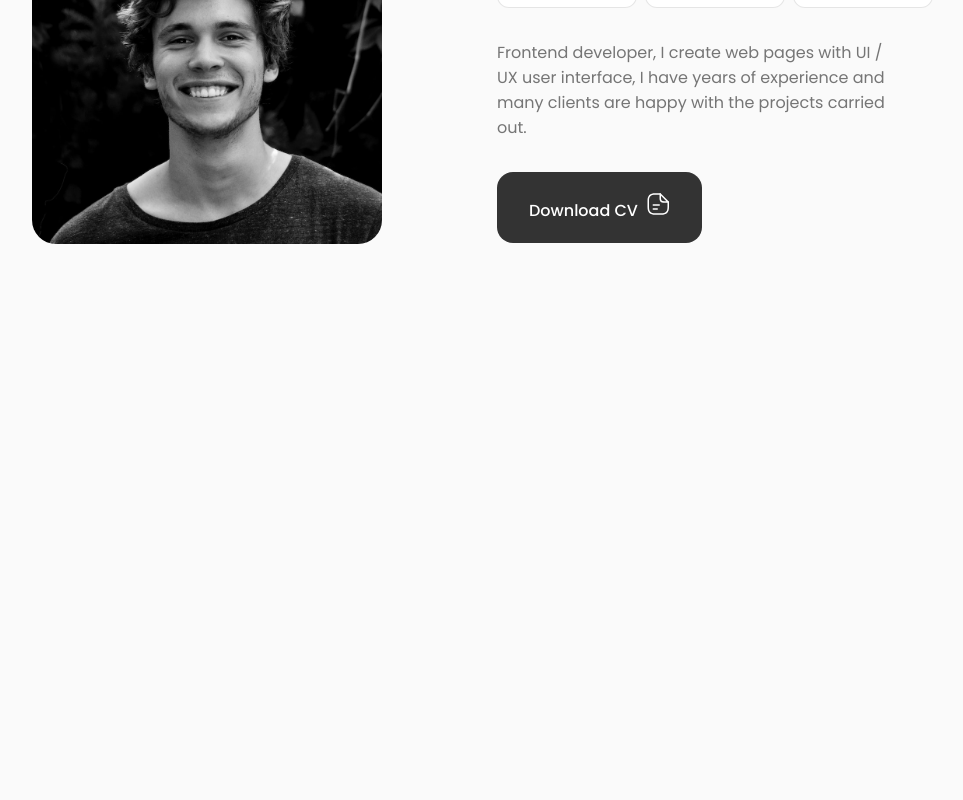
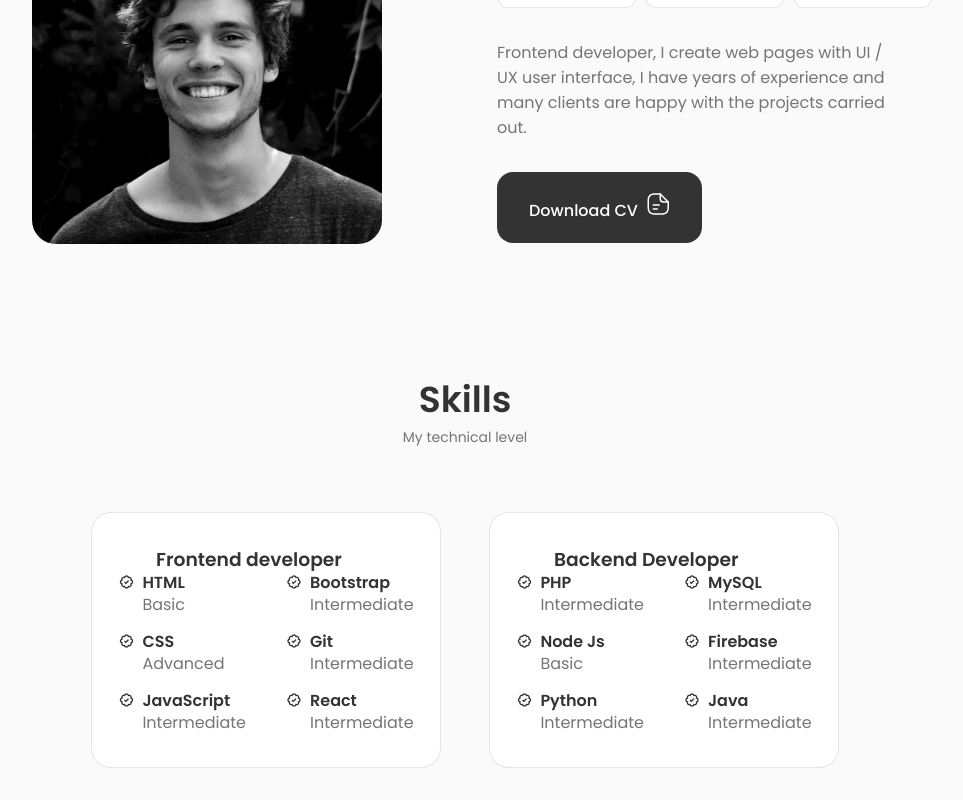
Before and after one commit to ImeshaDilshani/site-p, a React (Create React App) app: page / in a window 1280 px wide. Shown: the part 1009-1809 px from the top of the page, without its empty margins (175-1138 px from the left). Before the commit the page ends 1285 px from the top, so only its background shows below. Built offline with nearby package versions, Linux system fonts and the light colour scheme.

Commit message:
skills section done

```diff
--- a/src/App.js
+++ b/src/App.js
@@ -3,6 +3,7 @@
 import Header from './components/header/Header'; // Change the import statement to match the casing of the actual file name
 import Home from './components/home/Home'; // Change the import statement to match the casing of the actual file name
 import About from './components/about/About';
+import Skills from './components/skills/Skills';
 
 function App() {
   return (
@@ -11,6 +12,7 @@
       <main className='main'>
         <Home/>
         <About/>
+        <Skills/>
       </main>
     </div>
   );
--- /dev/null
+++ b/src/components/skills/Backend.jsx
@@ -0,0 +1,76 @@
+import React from 'react'
+
+const Backend = () => {
+  return (
+    <div className="skills__content">
+        <h3 className="skills__title">Backend Developer</h3>
+        <div className="skills__box">
+            <div className="skills__group">
+                <div className="skills__data">
+                    <i className="bx bx-badge-check"></i>
+
+                    <div>
+                        <h3 className="skills__name">PHP</h3>
+                        <span className="skills__level">Intermediate</span>
+                    </div>
+
+                </div>
+
+                <div className="skills__data">
+                    <i className="bx bx-badge-check"></i>
+
+                    <div>
+                        <h3 className="skills__name">Node Js</h3>
+                        <span className="skills__level">Basic</span>
+                    </div>
+
+                </div>
+
+                <div className="skills__data">
+                    <i className="bx bx-badge-check"></i>
+
+                    <div>
+                        <h3 className="skills__name">Python</h3>
+                        <span className="skills__level">Intermediate</span>
+                    </div>
+
+                </div>
+            </div>
+
+            <div className="skills__group">
+                <div className="skills__data">
+                    <i className="bx bx-badge-check"></i>
+
+                    <div>
+                        <h3 className="skills__name">MySQL</h3>
+                        <span className="skills__level">Intermediate</span>
+                    </div>
+
+                </div>
+
+                <div className="skills__data">
+                    <i className="bx bx-badge-check"></i>
+
+                    <div>
+                        <h3 className="skills__name">Firebase</h3>
+                        <span className="skills__level">Intermediate</span>
+                    </div>
+
+                </div>
+
+                <div className="skills__data">
+                    <i className="bx bx-badge-check"></i>
+
+                    <div>
+                        <h3 className="skills__name">Java</h3>
+                        <span className="skills__level">Intermediate</span>
+                    </div>
+
+                </div>
+            </div>
+        </div>
+    </div>
+  )
+}
+
+export default Backend
--- /dev/null
+++ b/src/components/skills/Frontend.jsx
@@ -0,0 +1,76 @@
+import React from 'react'
+
+const Frontend = () => {
+  return (
+    <div className="skills__content">
+        <h3 className="skills__title">Frontend developer</h3>
+        <div className="skills__box">
+            <div className="skills__group">
+                <div className="skills__data">
+                    <i className="bx bx-badge-check"></i>
+
+                    <div>
+                        <h3 className="skills__name">HTML</h3>
+                        <span className="skills__level">Basic</span>
+                    </div>
+
+                </div>
+
+                <div className="skills__data">
+                    <i className="bx bx-badge-check"></i>
+
+                    <div>
+                        <h3 className="skills__name">CSS</h3>
+                        <span className="skills__level">Advanced</span>
+                    </div>
+
+                </div>
+
+                <div className="skills__data">
+                    <i className="bx bx-badge-check"></i>
+
+                    <div>
+                        <h3 className="skills__name">JavaScript</h3>
+                        <span className="skills__level">Intermediate</span>
+                    </div>
+
+                </div>
+            </div>
+
+            <div className="skills__group">
+                <div className="skills__data">
+                    <i className="bx bx-badge-check"></i>
+
+                    <div>
+                        <h3 className="skills__name">Bootstrap</h3>
+                        <span className="skills__level">Intermediate</span>
+                    </div>
+
+                </div>
+
+                <div className="skills__data">
+                    <i className="bx bx-badge-check"></i>
+
+                    <div>
+                        <h3 className="skills__name">Git</h3>
+                        <span className="skills__level">Intermediate</span>
+                    </div>
+
+                </div>
+
+                <div className="skills__data">
+                    <i className="bx bx-badge-check"></i>
+
+                    <div>
+                        <h3 className="skills__name">React</h3>
+                        <span className="skills__level">Intermediate</span>
+                    </div>
+
+                </div>
+            </div>
+        </div>
+    </div>
+  )
+}
+
+export default Frontend
--- /dev/null
+++ b/src/components/skills/Skills.jsx
@@ -0,0 +1,20 @@
+import React from 'react'
+import './skills.css'
+import Frontend from './Frontend'
+import Backend from './Backend'
+
+const Skills = () => {
+  return (
+    <section className="skills section" id='skills'>
+        <h2 className="section__title">Skills</h2>
+        <span className="section__subtitle">My technical level</span>
+
+        <div className="skills__container container grid">
+            <Frontend />
+            <Backend />
+        </div>
+    </section>
+  )
+}
+
+export default Skills
--- /dev/null
+++ b/src/components/skills/skills.css
@@ -0,0 +1,75 @@
+.skills__container{
+    grid-template-columns: repeat(2,350px);
+    column-gap: 3rem;
+    justify-content: center;
+}
+
+.skills__content{
+    background-color: var(--container-color);
+    border: 1px solid rgba(0, 0, 0, 0.1);
+    padding: 2rem 4rem;
+    border-radius: 1.25rem;
+}
+
+.skill__title{
+    font-size: var(--normal-font-size);
+    font-family: var(--font-medium);
+    text-align: center;
+    margin-bottom: var(--mb-1-5);
+}
+
+.skills__box{
+    display: flex;
+    justify-content: center;
+    column-gap: 2.5rem;
+}
+
+.skills__group{
+    display:grid;
+    align-items: flex-start;
+    row-gap: 1rem;
+}
+
+.skills__data{
+    display: flex;
+    column-gap: 0.5rem;
+
+}
+.skills .bx-badge-check{
+    font-size: 1rem;
+    color: var(--title-color);
+}
+.skills__name{
+    font-size: var(--normal-font-size);
+    font-family: var(--font-medium);
+    line-height: 18px;
+}
+.skills__levels{
+    font-size: var(--tiny-font-size);
+}
+/*=============== BREAKPOINTS ===============*/
+/* For large devices */
+@media screen and (max-width: 992px) {
+    .skills__container{
+        grid-template-columns: max-content;
+        row-gap: 2rem;
+    }
+  }
+  @media screen and (max-width: 576px) {
+    .skills__container{
+        grid-template-columns: 1fr;
+    }
+    .skills__content{
+        padding: 1.5rem;
+    }
+  }
+
+  /* For small devices */
+  @media screen and (max-width: 350px) {
+   .skills__box{
+    column-gap: 1.25rem;
+   }
+   .skills__name{
+    font-size: var(--small-font-size);
+   }
+  }
```
